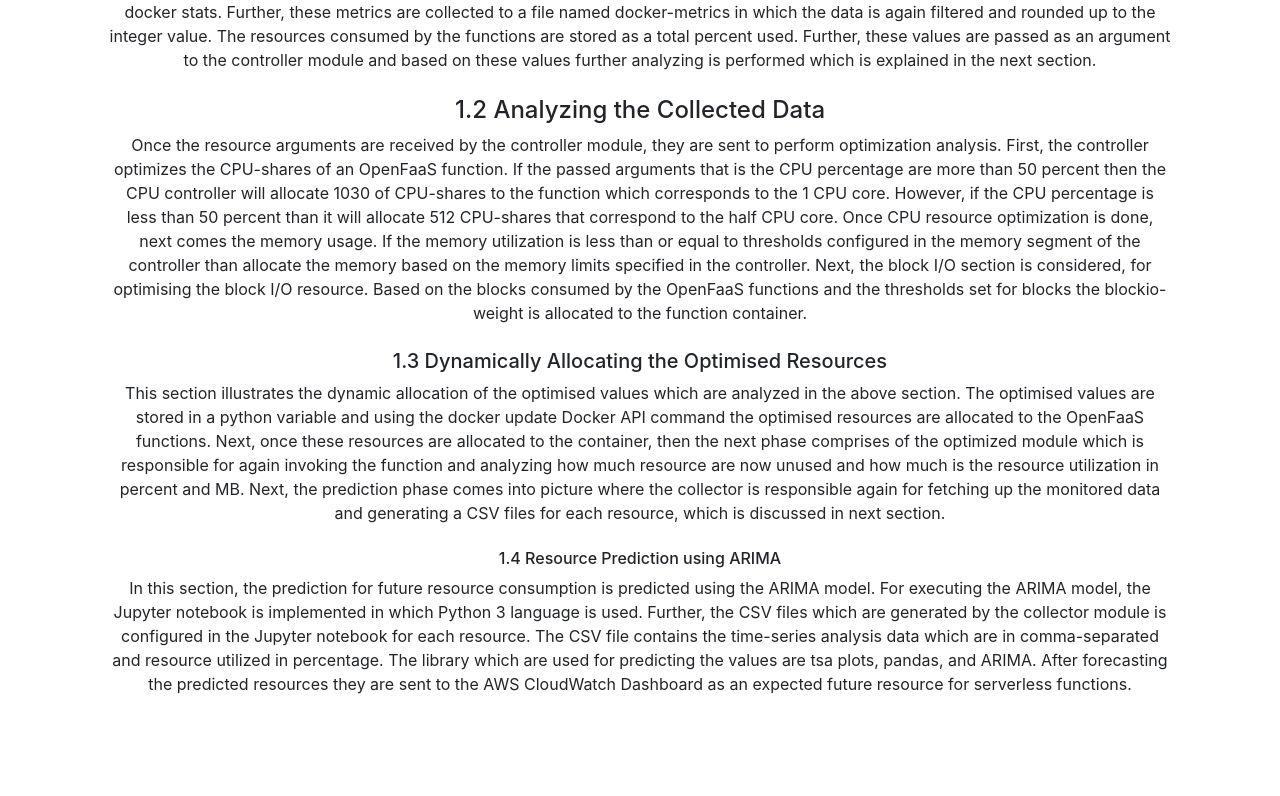
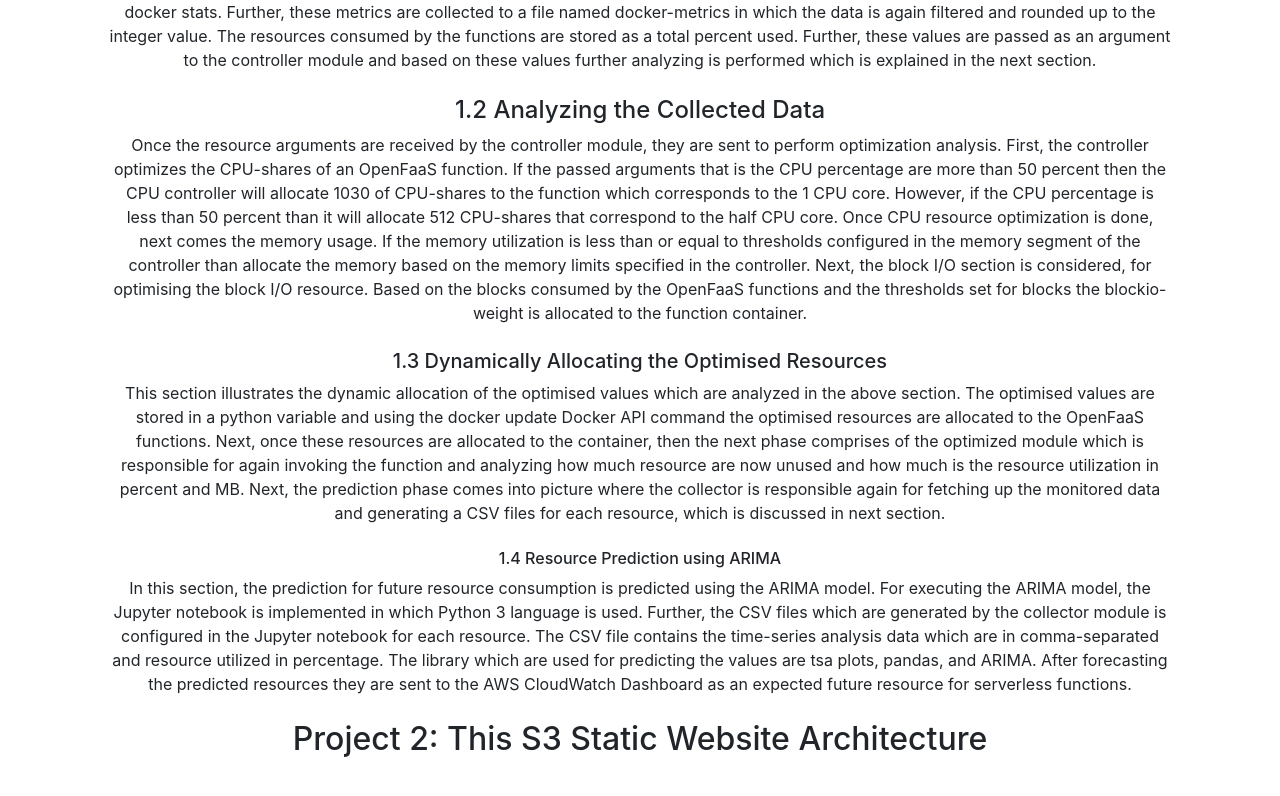
Before and after one commit to Jal077/s3-statis-website, a plain HTML site: page index.html in a window 1280 px wide. Shown: the part 2245-3041 px from the top of the page. Before the commit the page ends 2989 px from the top, so only its background shows below. Drawn offline with nearby package versions, Linux system fonts and the light colour scheme.

Commit message:
this site

```diff
--- a/index.html
+++ b/index.html
@@ -127,7 +127,11 @@
       <br>
       <h6>1.4 Resource Prediction using ARIMA</h6>
       In this section, the prediction for future resource consumption is predicted using the ARIMA model. For executing the ARIMA model, the Jupyter notebook is implemented in which Python 3 language is used. Further, the CSV files which are generated by the collector module is configured in the Jupyter notebook for each resource. The CSV file contains the time-series analysis data which are in comma-separated and resource utilized in percentage. The library which are used for predicting the values are tsa plots, pandas, and ARIMA. After forecasting the predicted resources they are sent to the AWS CloudWatch Dashboard as an expected future resource for serverless functions.
-
+      <br>
+      <br>
+      <h2>Project 2: This S3 Static Website Architecture</h2>
+      <br>
+      <br>
     </div>
 
 
```
